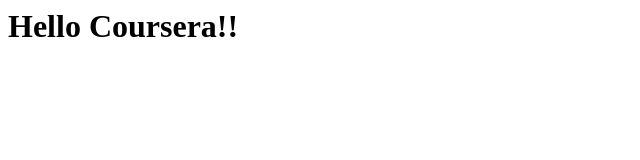
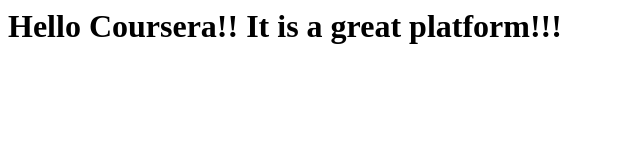
Before and after one commit to erikferencz/coursera-test, a plain HTML site: page site/index.html in a window 1280 px wide. Shown: the whole page, without its empty margins (0-640 px from the left). Drawn offline with Linux system fonts and the light colour scheme.

Commit message:
My second Branche Commit

```diff
--- a/site/index.html
+++ b/site/index.html
@@ -4,7 +4,7 @@
     </head>
     <body>
         <h1>
-            Hello Coursera!!
+            Hello Coursera!! It is a great platform!!!
         </h1>
     </body>
 </html>
```
